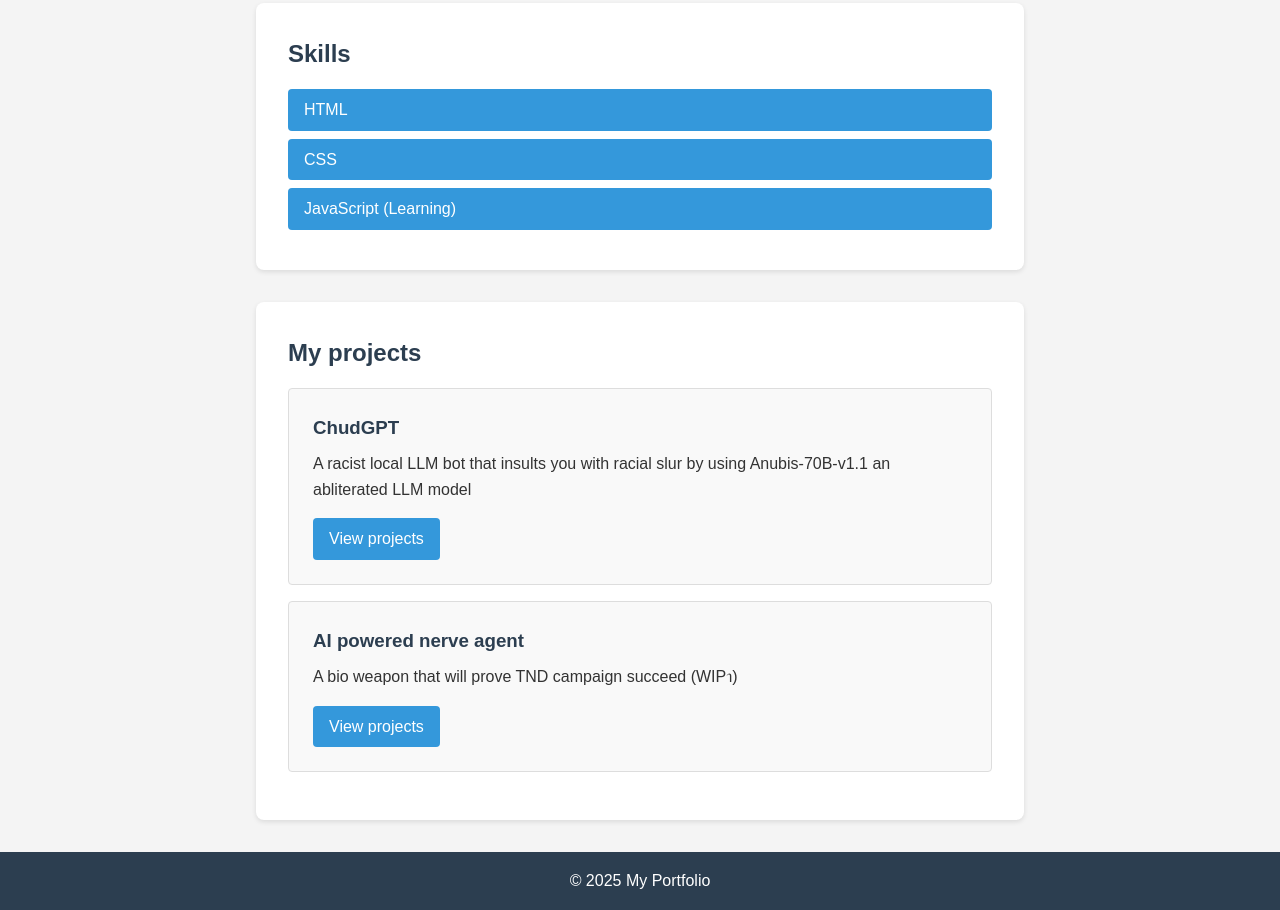
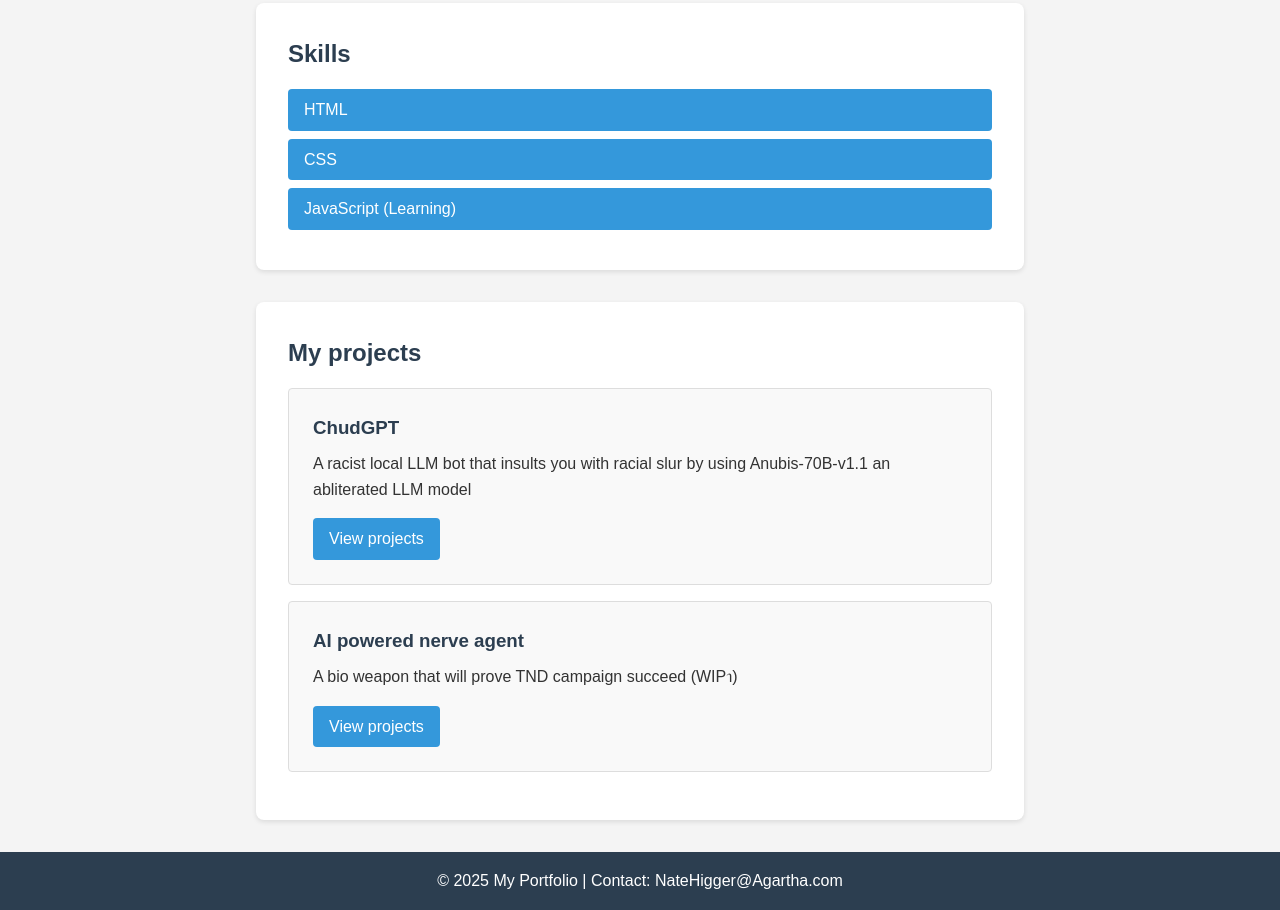
Before and after one commit to ernst52/my-portfolio, a plain HTML site: page index.html in a window 1280 px wide. Shown: the part 354-1264 px from the top of the page. Drawn offline with Linux system fonts and the light colour scheme.

Commit message:
Add contact info to footer

```diff
--- a/index.html
+++ b/index.html
@@ -44,7 +44,7 @@
     </main>
 
     <footer>
-        <p>&copy; 2025 My Portfolio</p>
+        <p>&copy; 2025 My Portfolio | Contact: NateHigger@Agartha.com</p>
     </footer>
 </body>
 </html>
```
